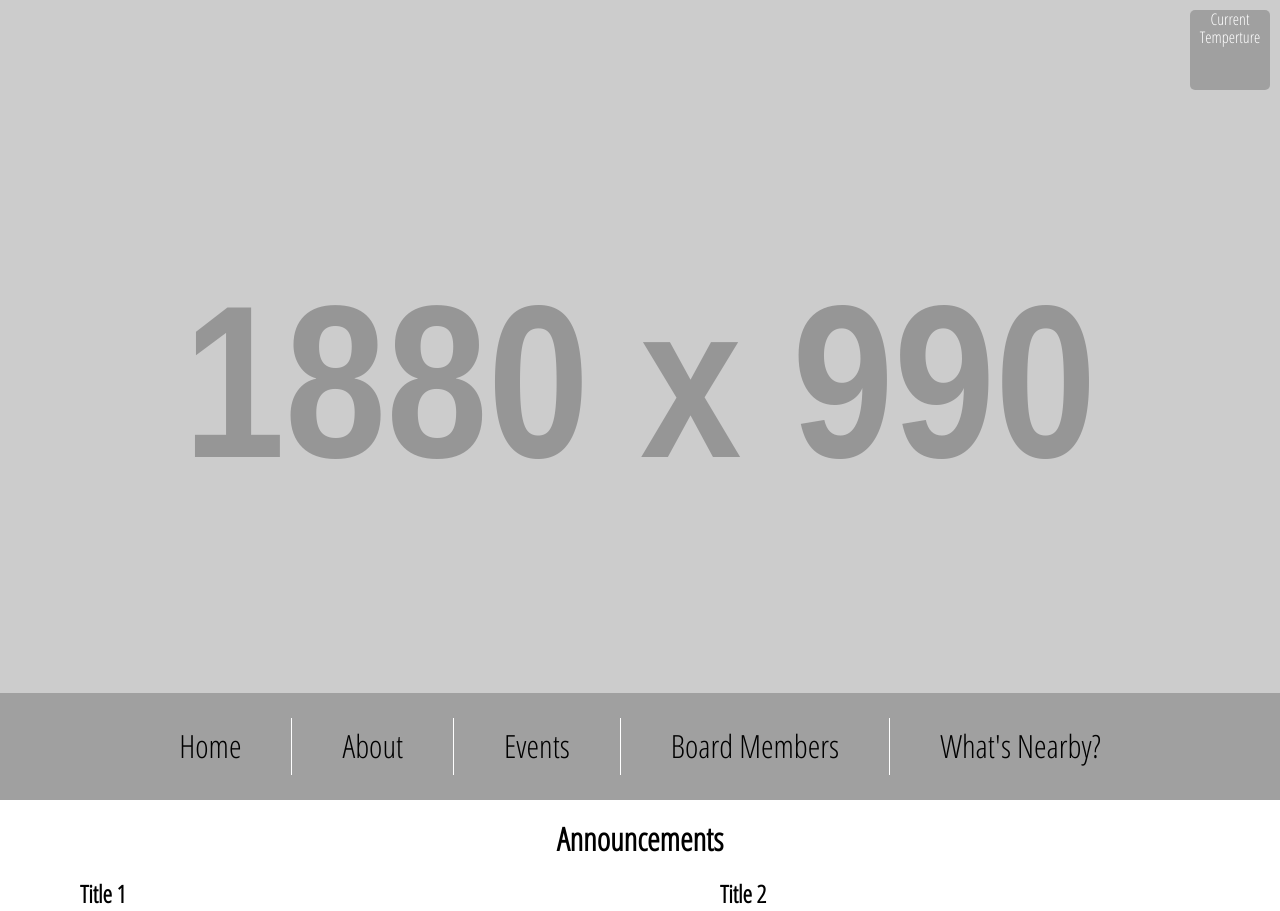
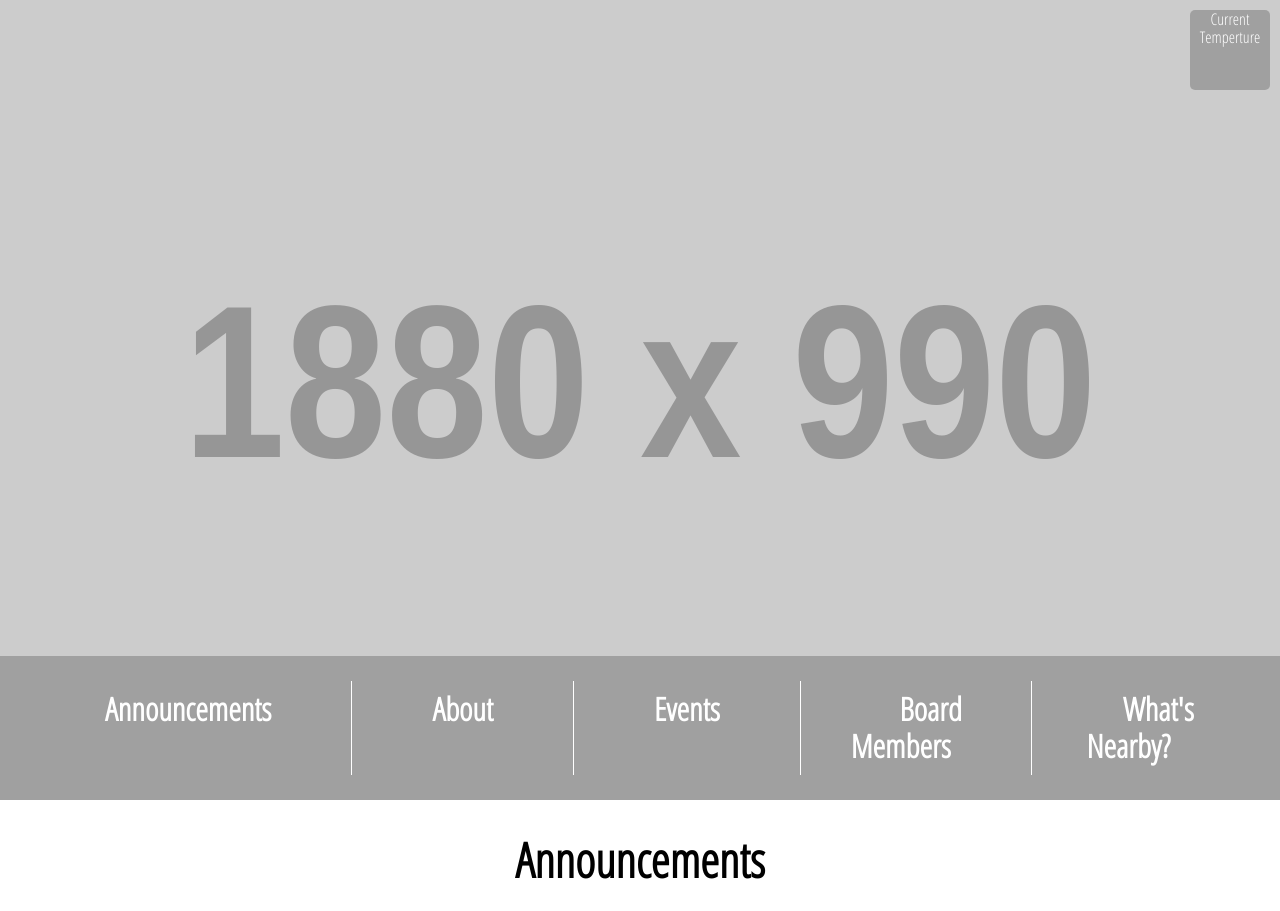
Before and after one commit to JonathanLynnSmith/CL-Website-Project, a plain HTML site: page index.html in a window 1280 px wide. Shown: the top 911 px of the page. Drawn offline with nearby package versions, Linux system fonts and the light colour scheme; placeholder pictures from the web are drawn by us.

Commit message:
corrected font size for mobile, started to add anchors to navbar

```diff
--- a/css/styles.css
+++ b/css/styles.css
@@ -8,14 +8,26 @@
 /* ==========================================================================
    Layout
    ========================================================================== */
-p{
-    font-size: 2.1rem;
+h1{
+    font-size: 4rem;
+}
+
+h2{
+    font-size: 3.4rem;
 }
 
 h3{
-    font-size: 2.2rem;
+    font-size: 3.2rem;
 }
 
+p{
+    font-size: 3rem;
+}
+
+a {
+    color: white;
+    text-decoration: none;
+}
 /* ==========================================================================
    Body
    ========================================================================== */
@@ -56,9 +68,10 @@ body a{
     text-align: center;
 }
 
-.nav-bar ul li{
+.nav-bar a{
     padding: 10px 30px;
     font-size: 2rem;
+    font-weight: bold;
 }
 
 
@@ -109,9 +122,6 @@ Temp Gadge
     font-weight: bold;
 }
 
-.content h2{
-    font-size: 1.5rem;
-}
 .content p{
     margin-bottom: 2.5rem;
 }
@@ -252,6 +262,21 @@ footer .checkmark{
    ========================================================================== */
 
 @media (min-width: 1000px) {
+        h1{
+        font-size: 3rem;
+    }
+
+    h2{
+        font-size: 2.5rem;
+    }
+
+    h3{
+        font-size: 2.3rem;
+    }
+
+    p{
+        font-size: 2.1rem;
+    }
 
     .main-image{
         height: 100vh;
--- a/index.html
+++ b/index.html
@@ -39,11 +39,11 @@
     <!--Nav Bar-->
     <div class="nav-bar">
         <ul>
-            <li>Home</li>
-            <li>About</li>
-            <li>Events</li>
-            <li>Board Members</li>
-            <li class="nav-last">What's Nearby?</li>
+            <li><a href="#announcements">Announcements</a></li>
+            <li><a href="#">About</a></li>
+            <li><a href="#">Events</a></li>
+            <li><a href="#members">Board Members</a></li>
+            <li class="nav-last"><a href="#nearby">What's Nearby?</a></li>
         </ul>
     </div>
     <!--/Nav Bar-->
@@ -52,7 +52,7 @@
 
 <!--content-->
 <Section class="all-content">
-    <h1>Announcements</h1>
+    <h1 id="announcements">Announcements</h1>
 
     <div class="primary content">
         <h2>Title 1</h2>
@@ -81,7 +81,7 @@
 <!--/calendar-->
 
 <!--Board Members-->
-<section class="board-profiles">
+<section id="members" class="board-profiles">
     <div class="board-members">
             <img src="http://www.clker.com/cliparts/A/Y/O/m/o/N/placeholder-hi.png">
         <div class="board-members-info">
@@ -131,7 +131,7 @@
 
 <!--What's nearby?-->
 <section>
-    <div class="whats-nearby">
+    <div id="nearby" class="whats-nearby">
         <h1>What's Nearby?</h1>
 
         <h3>Place 1</h3>
```
